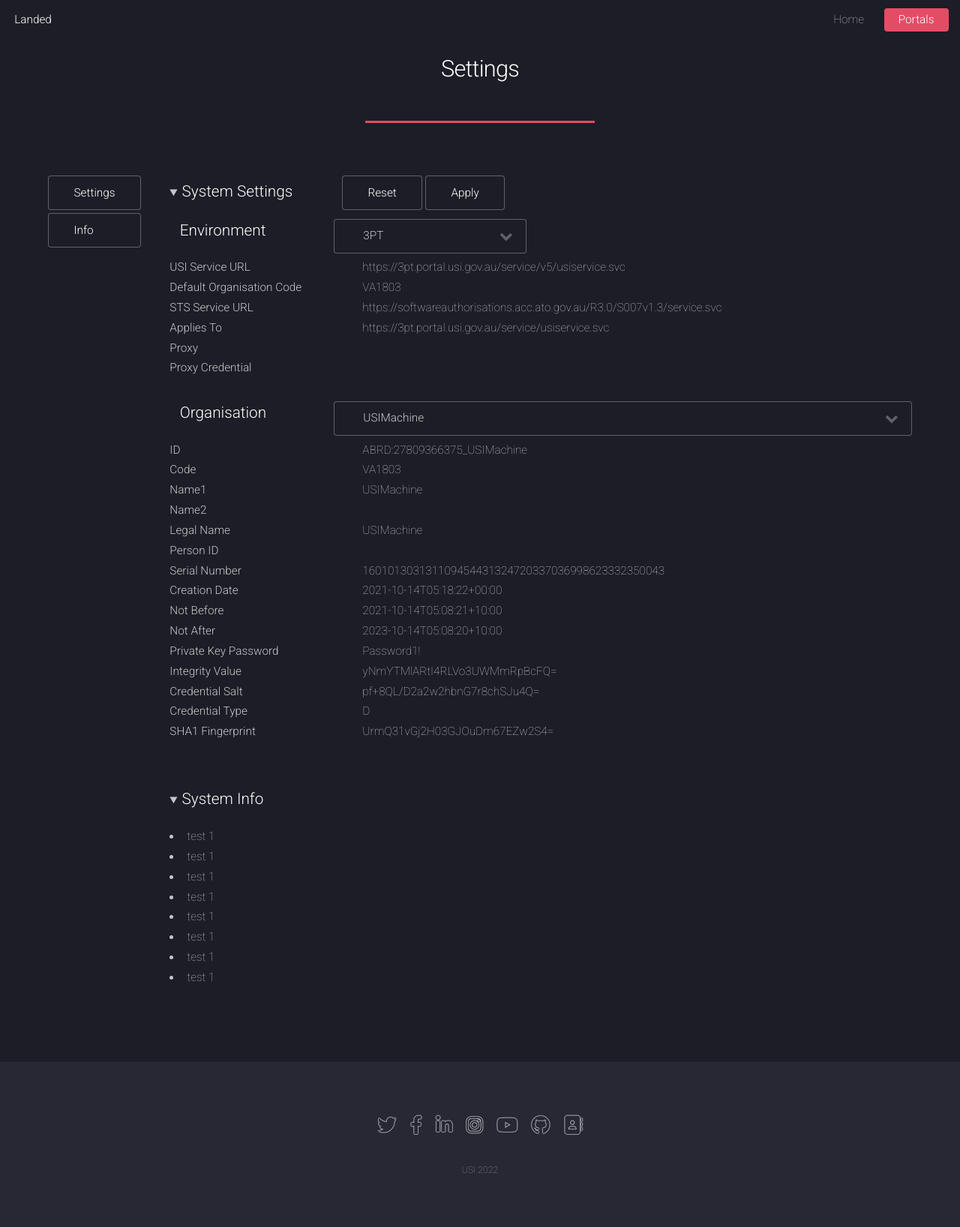
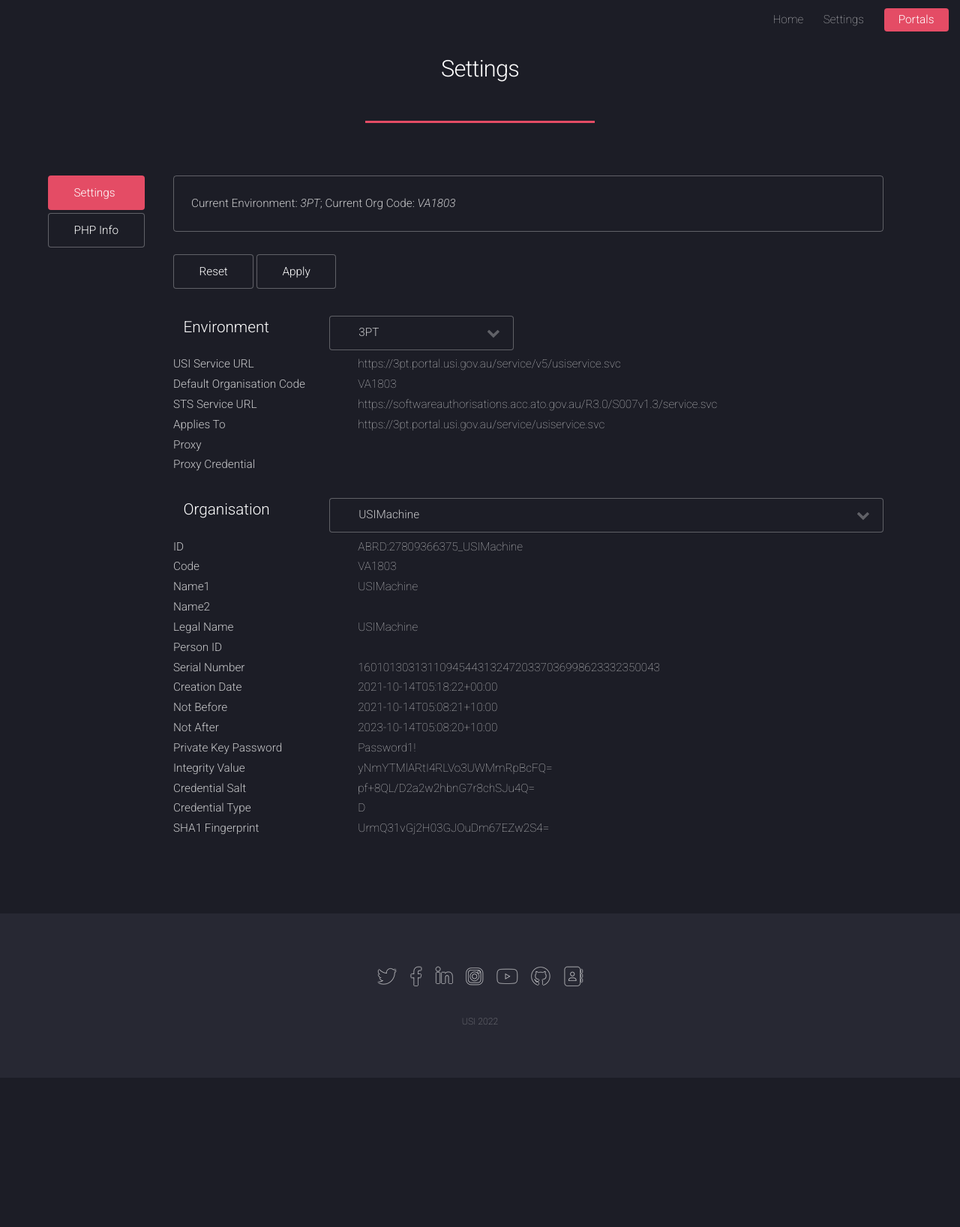
Before and after one commit to eric-git/PHPApp, a PHP site: page /service/settings in a window 1280 px wide. Shown: the whole page at 75% size. After the commit the page ends 1437 px from the top, so only its background shows below. Run offline with PHP 8.4, Linux system fonts and the light colour scheme; some libraries are stand-ins or nearby versions.

Commit message:
completed settings page

```diff
--- a/Settings/Settings.php
+++ b/Settings/Settings.php
@@ -32,17 +32,21 @@ use Usi\Infrastructure\OrgKeyData;
                 <div class="box alt">
                     <div class="row" style="flex-wrap: nowrap;">
                         <aside class="stack">
-                            <a href="#" class="button">Settings</a>
-                            <a href="#" class="button">Info</a>
+                            <a href="#" class="button primary" data-section="settings">Settings</a>
+                            <a href="#" class="button" data-section="info">PHP Info</a>
                         </aside>
-                        <div class="row stack-container">
-                            <details open>
-                                <summary>
-                                    <h3>System Settings</h3>
+                        <div id="settings" class="stack">
+                            <dl>
+                                <dt class="box">
+                                    Current Environment: <em id="txtCurrentEnvironment"><?= $settingsViewModel->CurrentEnvironment ?></em>;
+                                    Current Org Code: <em id="txtCurrentOrgCode"><?= $settingsViewModel->CurrentOrgCode ?></em>
+                                </dt>
+                                <dd>
                                     <a id="btnReset" href="#" class="button">Reset</a>
                                     <a id="btnSubmit" href="#" class="button">Apply</a>
-                                </summary>
-                                <form class="stack-container">
+                                </dd>
+                            </dl>
+                            <form>
                                 <input type="hidden" name="controller" value="SettingsController"></input>
                                 <input type="hidden" name="function" value="update"></input>
                                 <dl>
@@ -137,22 +141,10 @@ use Usi\Infrastructure\OrgKeyData;
                                     <?php } ?>
                                 </dl>
                             </form>
-                            </details>
-                            <details open>
-                                <summary>
-                                    <h3>System Info</h3>
-                                </summary>
-                                <ul>
-                                    <li>test 1</li>
-                                    <li>test 1</li>
-                                    <li>test 1</li>
-                                    <li>test 1</li>
-                                    <li>test 1</li>
-                                    <li>test 1</li>
-                                    <li>test 1</li>
-                                    <li>test 1</li>
-                                </ul>
-                            </details>
+                        </div>
+                        <div class="row" style="margin: initial; flex: auto;">
+                            <iframe id="info" class="box col-12" src="/phpinfo.php" style="display: none; height: 60vh; padding: initial;"></iframe>
+                        </div>
                     </div>
                 </div>
             </div>
--- a/Shared/Footer.php
+++ b/Shared/Footer.php
@@ -3,7 +3,7 @@
         <li><a href="https://twitter.com/usigovau?lang=en" class="icon brands alt fa-twitter"><span class="label">Twitter</span></a></li>
         <li><a href="https://www.facebook.com/USIgovau" class="icon brands alt fa-facebook-f"><span class="label">Facebook</span></a></li>
         <li><a href="https://au.linkedin.com/company/usioffice" class="icon brands alt fa-linkedin-in"><span class="label">LinkedIn</span></a></li>
-        <li><a href="https://au.linkedin.com/company/usioffice" class="icon brands alt fa-instagram"><span class="label">Instagram</span></a></li>
+        <li><a href="https://www.instagram.com/uniquestudentidentifier" class="icon brands alt fa-instagram"><span class="label">Instagram</span></a></li>
         <li><a href="https://www.youtube.com/channel/UCa3TZhpgi6PJmFkHPwZs6sQ" class="icon brands alt fa-youtube"><span class="label">Youtube</span></a></li>
         <li><a href="https://github.com/bartland-usi" class="icon brands alt fa-github"><span class="label">GitHub</span></a></li>
         <li><a href="https://www.usi.gov.au/contact-us" class="icon solid alt fa-address-book"><span class="label">Contact</span></a></li>
--- a/Shared/Header.php
+++ b/Shared/Header.php
@@ -1,8 +1,8 @@
 <header id="header">
-	<h1 id="logo" class="small"><a href="/">Landed</a></h1>
 	<nav id="nav">
 		<ul>
 			<li><a href="/">Home</a></li>
+			<li><a href="/settings">Settings</a></li>
 			<li><a target="_blank" href="https://portal.usi.gov.au" class="button primary">Portals</a></li>
 		</ul>
 	</nav>
--- a/assets/css/page.css
+++ b/assets/css/page.css
@@ -19,11 +19,6 @@ summary {
     cursor: default;
 }
 
-summary h3 {
-    display: inline-block;
-    margin-right: 3em;
-}
-
 form {
     margin: initial !important;
 }
@@ -43,11 +38,12 @@ dt select {
     flex-direction: column;
     flex-wrap: wrap;
     row-gap: .3em;
+    text-align: initial;
 }
 
 .stack .button {
     white-space: nowrap;
-    text-align: initial;
+    text-align: inherit;
 }
 
 .stack-container {
--- a/assets/js/settings.js
+++ b/assets/js/settings.js
@@ -34,6 +34,8 @@ $(document).ready(function () {
             $("#org-" + data.Environment + " option").each(function () {
                 $(this).attr("data-current", $(this).val() === data.OrgCode);
             });
+            $("#txtCurrentEnvironment").text(data.Environment);
+            $("#txtCurrentOrgCode").text(data.OrgCode);
             $("#btnReset").click();
         }).always(function () {
             $(".button, select").removeClass("disabled");
@@ -41,5 +43,12 @@ $(document).ready(function () {
         });
     });
 
+    $("aside [data-section]").click(function () {
+        $(this).addClass("primary").siblings().removeClass("primary");
+        $("aside [data-section]").each(function () {
+            $("#" + $(this).data("section")).toggle($(this).hasClass("primary"));
+        });
+    });
+
     $("#btnReset").click();
 });
```
Lines whose indentation alone changed are shown as unchanged.
